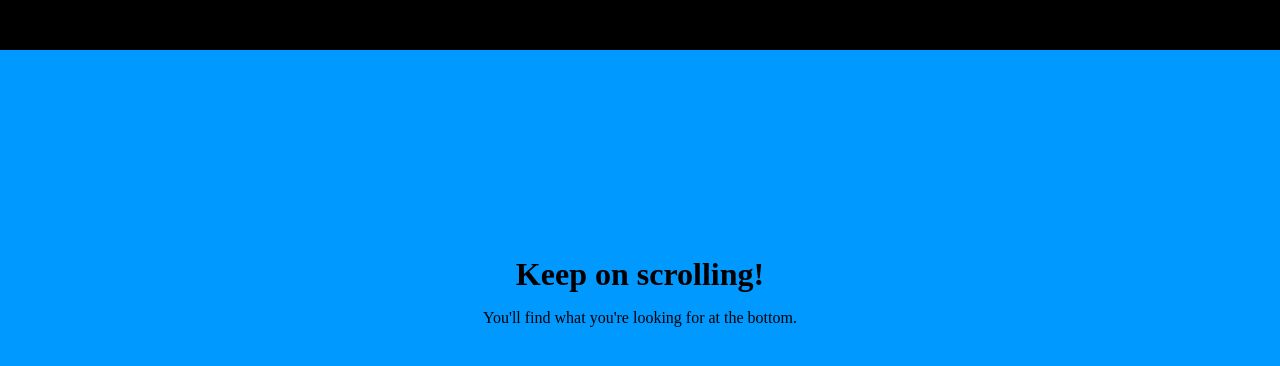
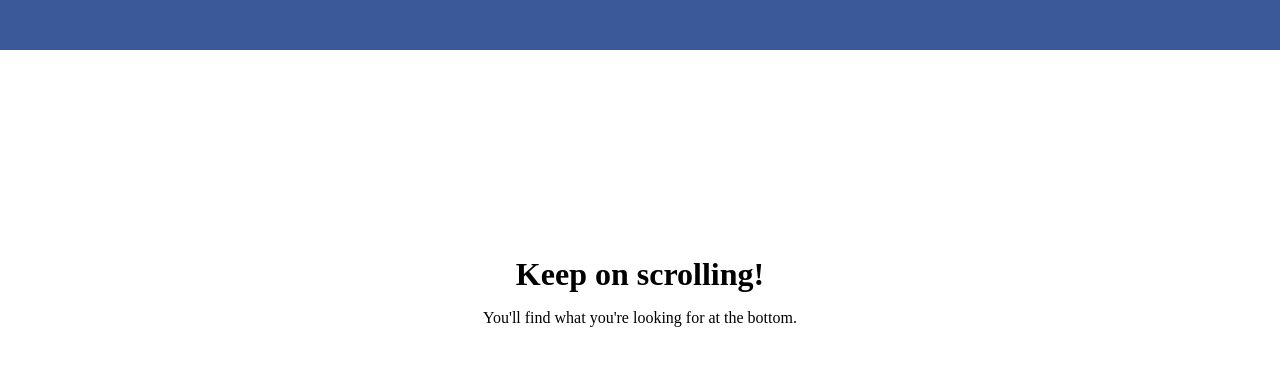
Before and after one commit to jelontok/jelontok.github.com, a Jekyll site: the page sara.html, which Jekyll copies as it is, in a window 1280 px wide and 900 px high. Shown: the top 366 px of the window. Built offline with Jekyll 4.4.1, drawn with Linux system fonts in a browser that asks for light colours; nearby versions of some CDN libraries; Markdown is read by kramdown in place of the engine named in the settings.

Commit message:
Update sara.html

```diff
--- a/sara.html
+++ b/sara.html
@@ -7,8 +7,8 @@
     <style type="text/css">
         html, body {height: 100%;}
         body {margin: 0; padding: 0;}
-        #header {background-color: #000; position: fixed; top: 0; width: 100%; height: 50px;}
-        .x {height: 100%; background-color: #0099ff; text-align: center;}
+        #header {background-color: #3b5998; position: fixed; top: 0; width: 100%; height: 50px;}
+        .x {height: 100%; text-align: center;}
         .x h1 {margin: 0; padding: 20% 0 0 0;}
     </style>
     <script type="text/javascript" src="http://code.jquery.com/jquery-1.11.1.min.js"></script>
```
